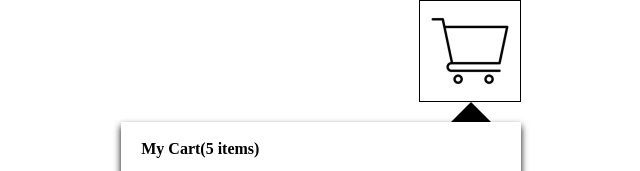
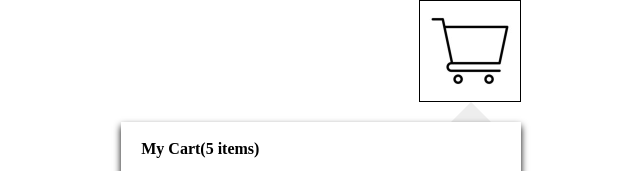
Before and after one commit to Tropienet/cart-js, a plain HTML site: page index.html in a window 1280 px wide. Shown: the top 171 px of the page, 319-959 px from the left. Drawn offline with Linux system fonts and the light colour scheme.

Commit message:
Changed triangle color

```diff
--- a/styles/style.css
+++ b/styles/style.css
@@ -29,7 +29,7 @@ body {
     height: 0;
     border-left: 20px solid transparent;
     border-right: 20px solid transparent;
-    border-bottom: 20px solid black;
+    border-bottom: 20px solid rgb(238, 238, 238);
     align-self: flex-end;
     margin-right: 30px;
 }
```
